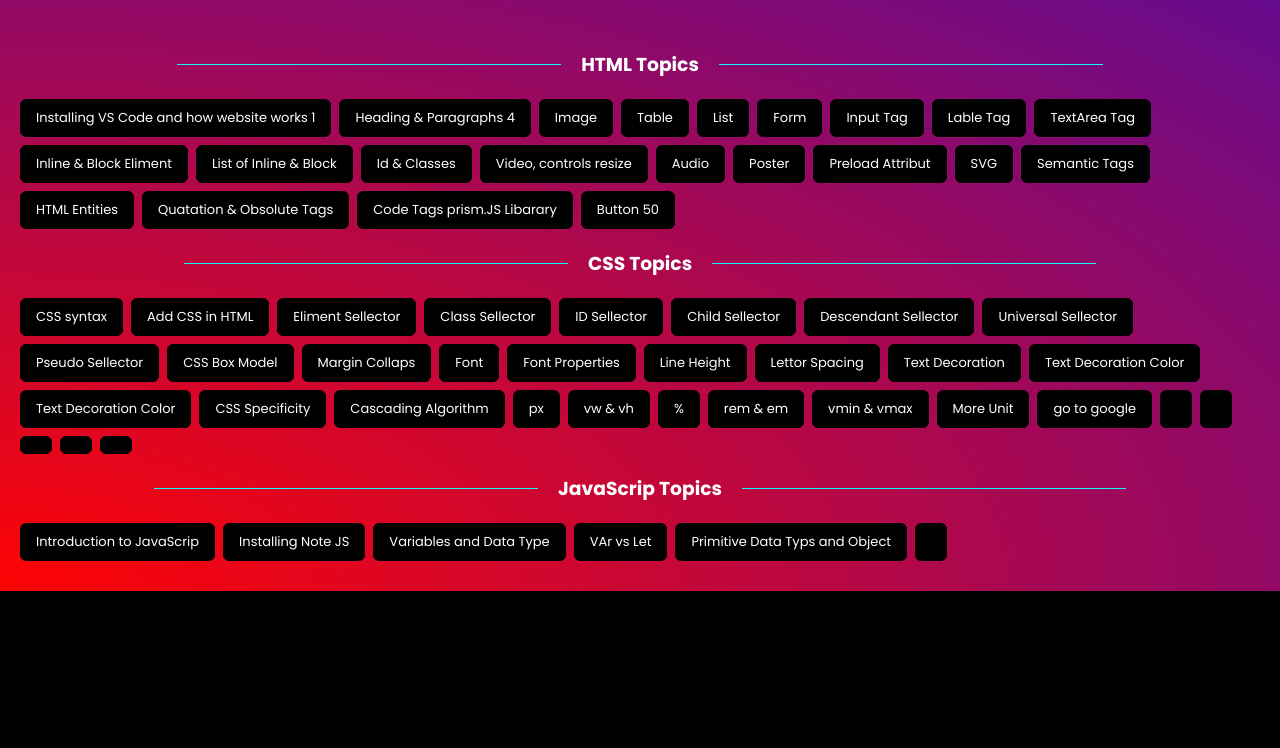
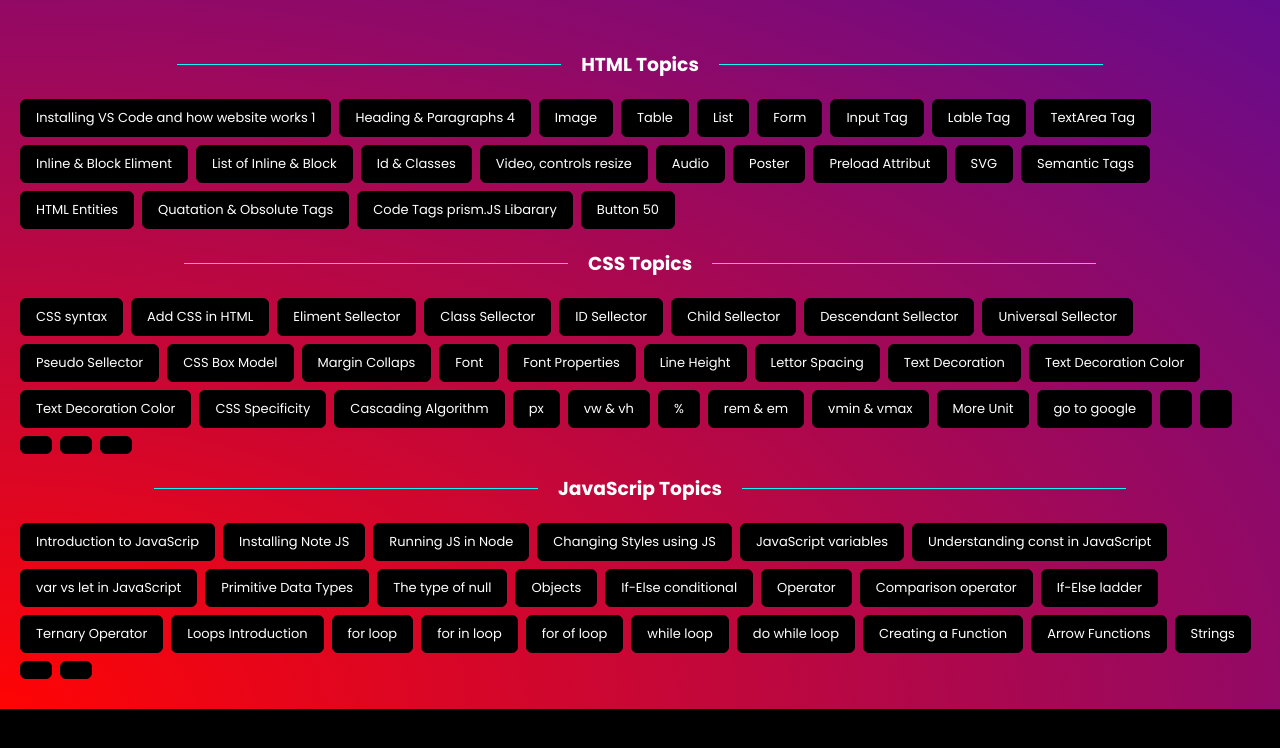
Before and after one commit to samsheru/AlamRincoSkills, a plain HTML site: page LearnWithUs.html in a window 1280 px wide. Drawn offline with Linux system fonts and the light colour scheme.

Commit message:
update js

```diff
--- a/LearnWithUs.html
+++ b/LearnWithUs.html
@@ -169,9 +169,29 @@
                 <!-- Creating 50 buttons -->
                 <a href='https://youtu.be/NrhP53Divco?si=IVFeNtFZ6dcCiZub&t=69 ' class='custom-button'>Introduction to JavaScrip</a>
                 <a href='https://youtu.be/NrhP53Divco?si=pCbUpy0Br_hHIPw1&t=742' class='custom-button'>Installing Note JS</a>
-                <a href='https://youtu.be/HGCDMJXS1cc?si=_HWKzdsZRxjA4zHK' class='custom-button'>Variables and Data Type</a>
-                <a href='https://youtu.be/HGCDMJXS1cc?si=btusNbQbywYOzO60&t=455' class='custom-button'>VAr vs Let</a>
-                <a href='https://youtu.be/HGCDMJXS1cc?si=tcHIbpAm0ErB2sBn&t=728' class='custom-button'>Primitive Data Typs and Object</a>
+                <a href='https://youtu.be/NrhP53Divco?t=849&si=HJ6cvWuaVBesPPSU' class='custom-button'> Running JS in Node</a>
+                <a href='https://youtu.be/NrhP53Divco?t=1041&si=Nj0NetdHK69HxPex' class='custom-button'>Changing Styles using JS</a>
+                <a href='https://youtu.be/HGCDMJXS1cc?t=123&si=r9g2EQ0M4IHhKkpT' class='custom-button'>JavaScript variables</a>
+                <a href='https://youtu.be/HGCDMJXS1cc?t=450&si=EVhXjyFrqWH59Bej' class='custom-button'>Understanding const in JavaScript</a>
+                <a href='https://youtu.be/HGCDMJXS1cc?t=470&si=XwQA_pPXECbSKjoJ' class='custom-button'>var vs let in JavaScript</a>
+                <a href='https://youtu.be/HGCDMJXS1cc?t=730&si=yTd8mOoVYeKYOwv3' class='custom-button'>Primitive Data Types</a>
+                <a href='https://youtu.be/HGCDMJXS1cc?t=919&si=u1DwCQoHNdix3rgy' class='custom-button'>The type of null</a>
+                <a href='https://youtu.be/HGCDMJXS1cc?t=975&si=SfzS70I5exaeXKyV' class='custom-button'> Objects</a>
+                <a href='https://youtu.be/1R4NGtsj7hw?t=165&si=OeqgoGFenqrx5uNs' class='custom-button'>If-Else conditional</a>
+                <a href='https://youtu.be/1R4NGtsj7hw?t=320&si=nP6kyAy6WlX5T9RW' class='custom-button'>Operator</a>
+                <a href='https://youtu.be/1R4NGtsj7hw?t=885&si=3U8MOUJ3x9exJOZv' class='custom-button'>Comparison operator</a>
+                <a href='https://youtu.be/1R4NGtsj7hw?t=986&si=1DZTeI5sXH80SZFe' class='custom-button'> If-Else ladder</a>
+                <a href='https://youtu.be/1R4NGtsj7hw?t=1202&si=PhMexBRmg1YIjNpF' class='custom-button'>Ternary Operator</a>
+                <a href='https://youtu.be/y32sWmu-RI4?t=42&si=IPHXqTWoGdC7UNdy' class='custom-button'> Loops Introduction</a>
+                <a href='https://youtu.be/y32sWmu-RI4?t=191&si=5Zew780hFoCWbWWr' class='custom-button'>for loop</a>
+                <a href='https://youtu.be/y32sWmu-RI4?t=423&si=d76UEbV-XLcSG1r-' class='custom-button'>for in loop</a>
+                <a href='https://youtu.be/y32sWmu-RI4?t=547&si=9kGTEtlKyTu-A4db' class='custom-button'>for of loop</a>
+                <a href='https://youtu.be/y32sWmu-RI4?t=607&si=JIPVLa9cyQWGS0MX' class='custom-button'>while loop</a>
+                <a href='https://youtu.be/y32sWmu-RI4?t=741&si=fILSmxrYPeAKATdG' class='custom-button'>do while loop</a>
+                <a href='https://youtu.be/Jtc3j4ZNZEQ?t=132&si=15cUcBsGIFRL_Gok' class='custom-button'>Creating a Function</a>
+                <a href='https://youtu.be/Jtc3j4ZNZEQ?t=578&si=wdzXvq-bEZd1Cp0R' class='custom-button'>Arrow Functions</a>
+                <a href='https://youtu.be/uJbYqm7W_mA?t=37&si=q6UhCwKR35-R6wFH' class='custom-button'>Strings</a>
+                <a href='' class='custom-button'></a>
                 <a href='' class='custom-button'></a>
 
             </div>
```
